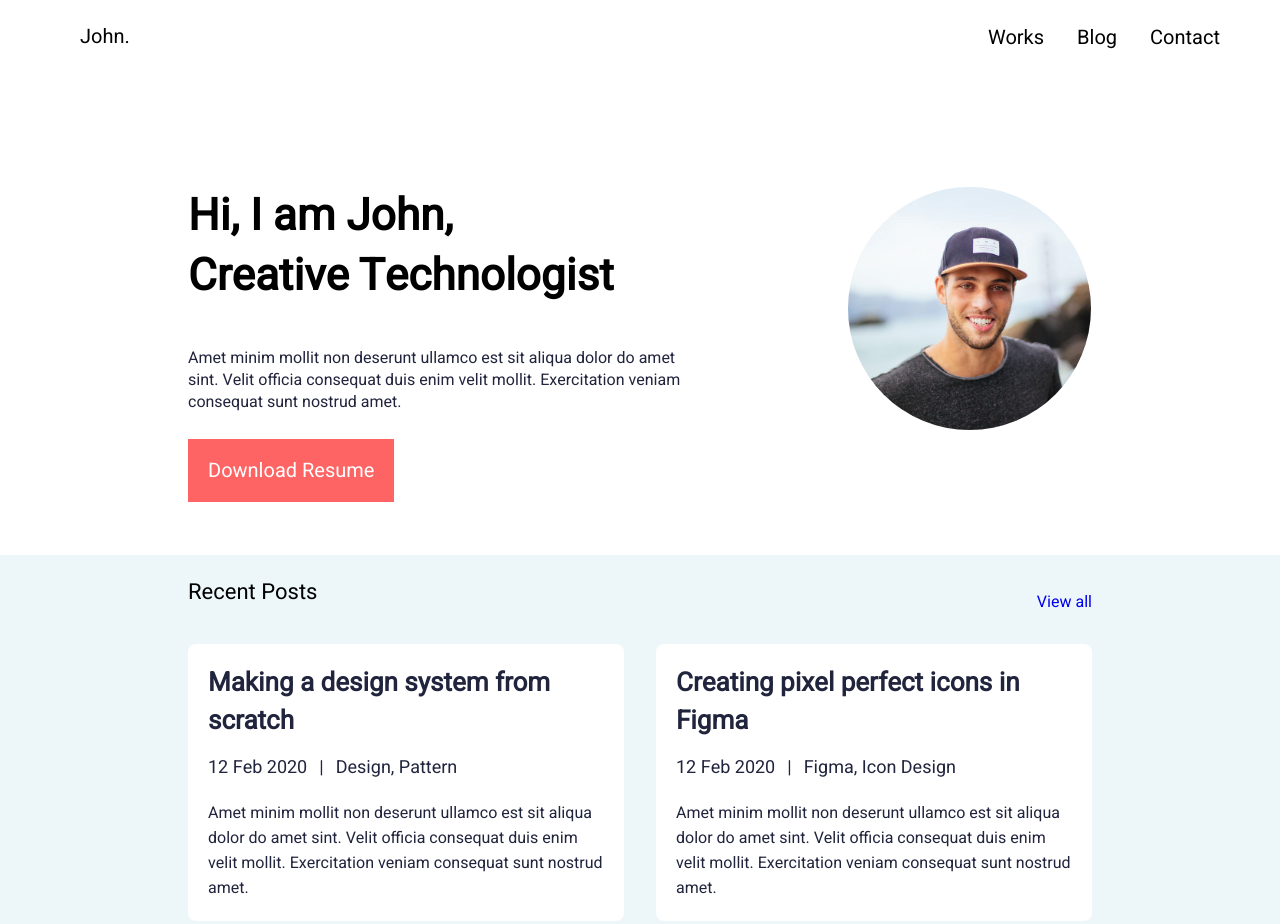
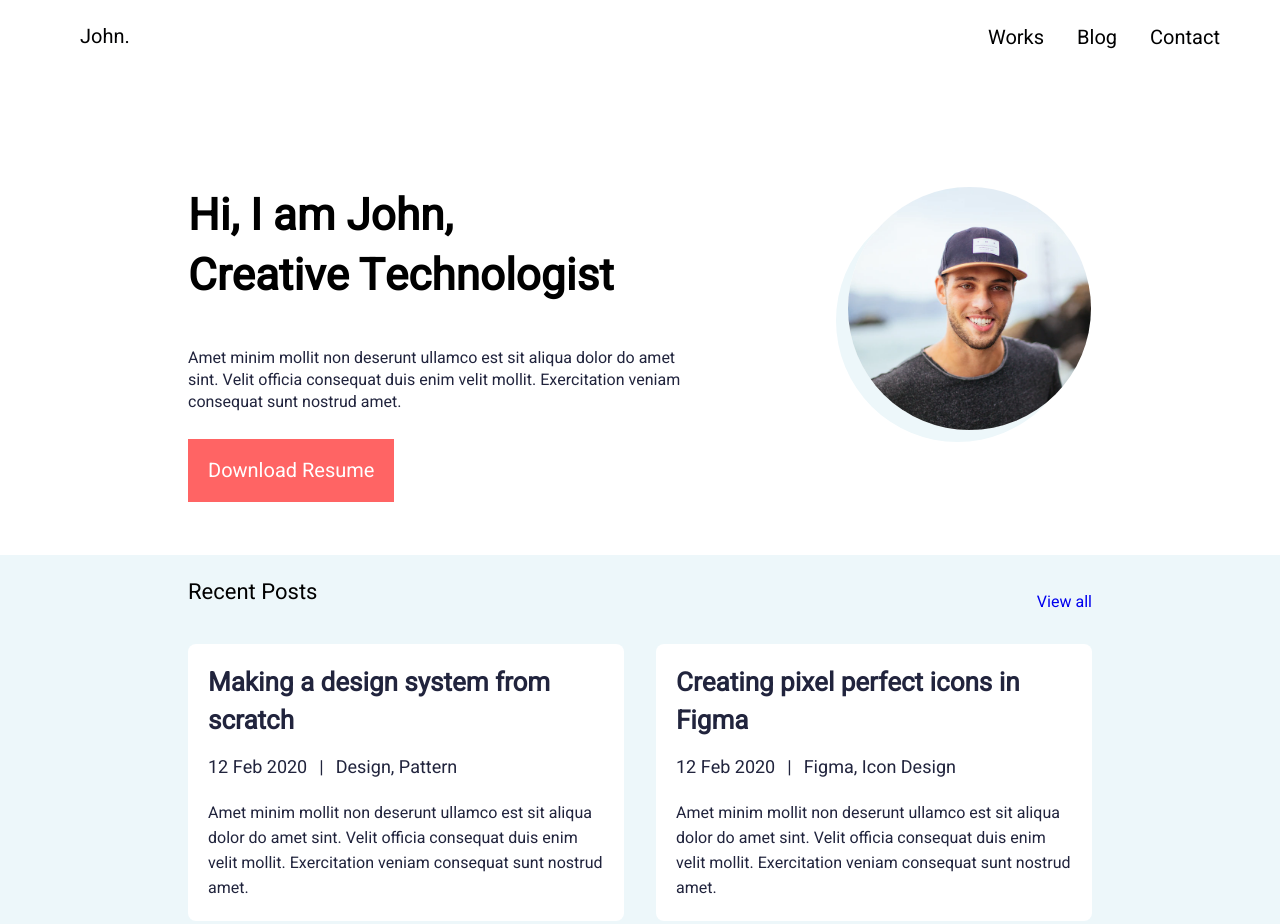
Before and after one commit to atharva-haptiq/Associate-Training, a plain HTML site: page htmlAndCSS/Assignment2/index.html in a window 1280 px wide. Shown: the top 924 px of the page. Drawn offline with Linux system fonts and the light colour scheme.

Commit message:
image shadow changes done

```diff
--- a/htmlAndCSS/Assignment2/css/style.css
+++ b/htmlAndCSS/Assignment2/css/style.css
@@ -97,19 +97,37 @@
   box-shadow: 0 6px 14px rgba(255, 100, 100, 0.4);
 }
 
-.image{
+/* .image{
     text-align: right;
     flex: 1;
     width: auto;
-
+    box-shadow: -12px 12px 0 0 #000;
+    width: 243px;
+    height: 243px;
 }
 
 .image img{
+    width: 100%;
+    height: 100%;
+    margin-right: 149px;
+    object-fit: cover;
+    border-radius:50%;
+} */
+.image {
+    text-align: right;
     width: 243px;
     height: 243px;
     margin-right: 149px;
+}
+
+.image img {
+    width: 100%;
+    height: 100%;
     object-fit: cover;
-    border-radius:50%;
+    border-radius: 50%;
+    box-shadow: -12px 12px 0 0 #EDF7FA;
+; /* Rounded shadow like a border */
+    display: block;
 }
 
 
```
